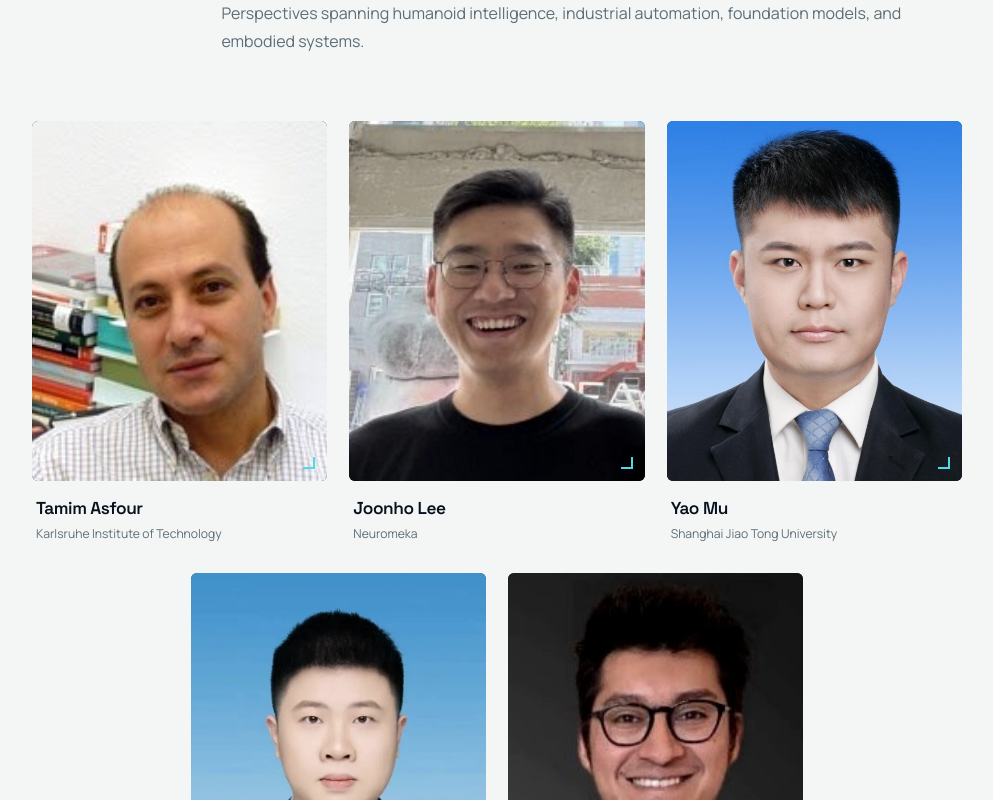
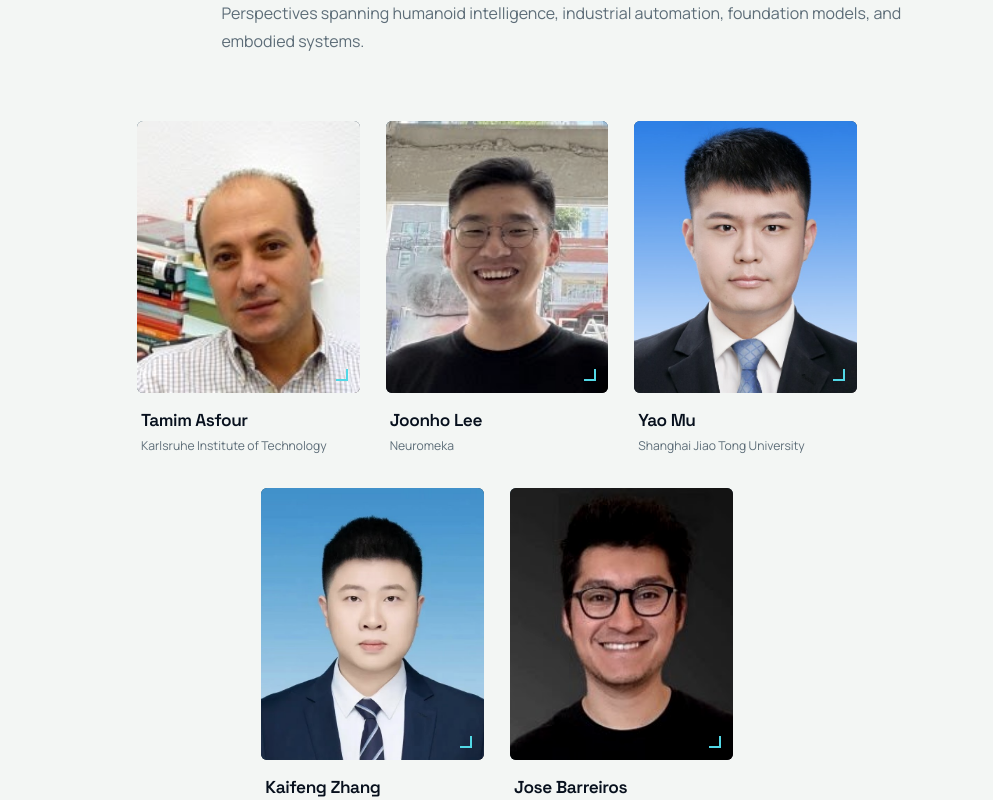
Before and after one commit to bimanual-robot-learning/bimanual-robot-learning.github.io, a React (Vite) app: page / in a window 1280 px wide. Shown: the part 3420-4220 px from the top of the page, without its empty margins (143-1136 px from the left). Built offline with nearby package versions, Linux system fonts and the light colour scheme.

Commit message:
refine invited speaker spacing

```diff
--- a/src/App.css
+++ b/src/App.css
@@ -688,10 +688,10 @@
 
 .speaker-grid {
   display: grid;
-  width: min(100%, 930px);
+  width: min(100%, 720px);
   margin-inline: auto;
   grid-template-columns: repeat(6, minmax(0, 1fr));
-  gap: 22px;
+  gap: 26px;
 }
 
 .speaker-grid .person-card {
@@ -1236,7 +1236,7 @@
 
   .speaker-grid {
     grid-template-columns: repeat(6, minmax(0, 1fr));
-    gap: 22px;
+    gap: 26px;
   }
 
   .organizer-grid {
```
Also changed, not shown: 1 other file (tests, documents, lock files or other folders).
